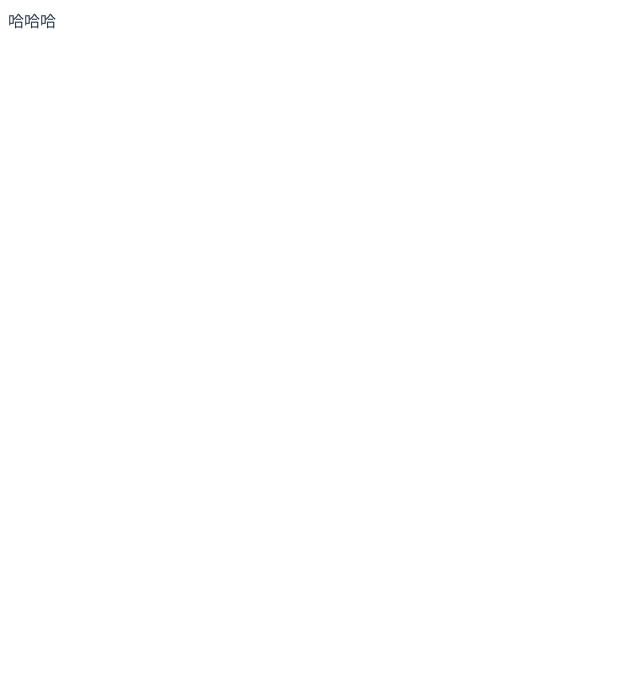
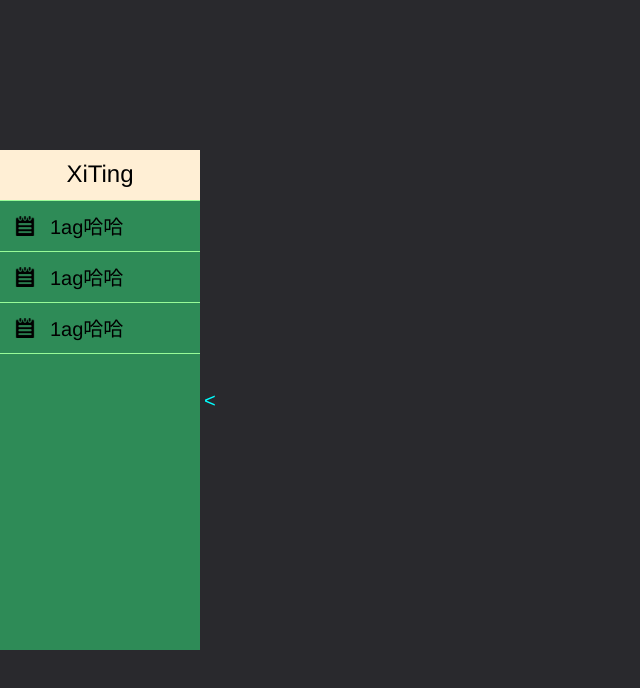
Before and after one commit to XiTing714/TodayList, a Vue app: page /todaytask in a window 1280 px wide. Shown: the top 688 px of the page, without its empty margins (0-640 px from the left). Built offline with nearby package versions, Linux system fonts and the light colour scheme.

Commit message:
slider style

```diff
--- a/src/App.vue
+++ b/src/App.vue
@@ -1,25 +1,37 @@
 <template>
   <div id="app">
-    哈哈哈
+    <slider></slider>
   </div>
 </template>
 
 <script>
+import Slider from './components/content/Slider'
 
 export default {
   name: 'App',
   components: {
-
+    Slider
   }
 }
 </script>
 
 <style>
+@import "assets/css/slider.css";
+
+body {
+  margin: 0;
+}
+
 #app {
   font-family: Avenir, Helvetica, Arial, sans-serif;
   -webkit-font-smoothing: antialiased;
   -moz-osx-font-smoothing: grayscale;
-  color: #2c3e50;
+  position: fixed;
   margin: 0;
+  width: 100vw;
+  height: 100vh;
+  background-color: #29292D;
 }
+
+/* @import 'assets/css/slider.css' */
 </style>
--- /dev/null
+++ b/src/assets/css/slider.css
@@ -0,0 +1,94 @@
+.slider {
+  position: fixed;
+  width: 200px;
+  height: 500px;
+  left: 0;
+  top: 50%;
+  transform: translate(0, -50%);
+  transition: 1s;
+  background-color: seagreen;
+}
+
+.slider.close {
+  left: -200px;
+}
+
+.slider-info {
+  height: 50px;
+  margin: 0 auto;
+
+  font-size: 24px;
+  line-height: 48px;
+  text-align: center;
+  background-color: papayawhip;
+
+}
+
+
+.slider-main ul {
+  background-color: seagreen;
+  width: 100%;
+  list-style: none;
+  position: absolute;
+  top: 50px;
+  margin: 0;
+  padding: 0;
+}
+
+.slider-main li {
+  height: 50px;
+  border-top: solid 1px palegreen;
+  padding-left: 15px;
+  transition: 0.3s;
+}
+
+.slider-main li:last-child {
+  border-bottom: solid 1px  palegreen;
+}
+
+.slider-main li:hover {
+  background-color: rgb(70, 170, 113);
+  cursor: pointer;
+}
+
+.slider-main .li-content {
+  position: relative;
+}
+
+.slider-main .icon {
+  position: absolute;
+  height: 20px;
+  width: 20px;
+
+  top: 15px;
+}
+
+.slider-main li img {
+  height: 20px;
+  width: 20px;
+}
+
+.slider-main li .text {
+  position: absolute;
+  font-size: 20px;
+  left: 35px;
+  top: 10px;
+}
+
+.slider-btn {
+  position: absolute;
+  top: 50%;
+  right: -16px;
+  color: aqua;
+  font-size: 20px;
+  transform: translate(0, -50%) rotate(0.5turn);
+  transition: 1s;
+}
+
+.slider.close .slider-btn {
+  transform: translate(0, -50%) rotate(1turn);
+}
+
+.slider-btn:hover {
+  cursor: pointer;
+}
--- /dev/null
+++ b/src/components/content/Slider.vue
@@ -0,0 +1,68 @@
+<template>
+<div class="slider" :class="{close: isSliderClosed}">
+  <div class="slider-info">
+    <span>XiTing</span>
+  </div>
+  <div class="slider-main">
+    <ul>
+      <li>
+        <div class="li-content">
+          <div class="icon">
+            <img src="~assets/img/TodayTask.png">
+          </div>
+          <div class="text">
+            <span>1ag哈哈</span>
+          </div>
+        </div>
+      </li>
+      <li>
+        <div class="li-content">
+          <div class="icon">
+            <img src="~assets/img/TodayTask.png">
+          </div>
+          <div class="text">
+            <span>1ag哈哈</span>
+          </div>
+        </div>
+      </li>
+      <li>
+        <div class="li-content">
+          <div class="icon">
+            <img src="~assets/img/TodayTask.png">
+          </div>
+          <div class="text">
+            <span>1ag哈哈</span>
+          </div>
+        </div>
+      </li>
+    </ul>
+  </div>
+  <div class="slider-btn" @click="handleSlideState">
+    <span>></span>
+  </div>
+</div>
+
+</template>
+
+<script>
+
+export default {
+  name: 'Slider',
+  data() {
+    return {
+      isSliderClosed: false
+    }
+  },
+  methods: {
+    handleSlideState() {
+      this.isSliderClosed = !this.isSliderClosed
+    }
+  }
+
+}
+
+</script>
+<style>
+
+
+</style>
--- a/vue.config.js
+++ b/vue.config.js
@@ -4,7 +4,8 @@ module.exports = {
       alias: {
         'components': '@/components',
         'content': 'components/content',
-        'common': 'components/common'
+        'common': 'components/common',
+        'assets': '@/assets'
       }
     }
   }
```
Also changed, not shown: src/components/common/SideBar/SideBar.vue (added, +20 -0 lines), src/components/common/SideBar/SideBarItem.vue (added, +46 -0 lines), src/components/content/MainSideBar.vue (added, +88 -0 lines), src/assets/img/TodayTask.png (added), 1 other file (tests, documents, lock files or other folders).
